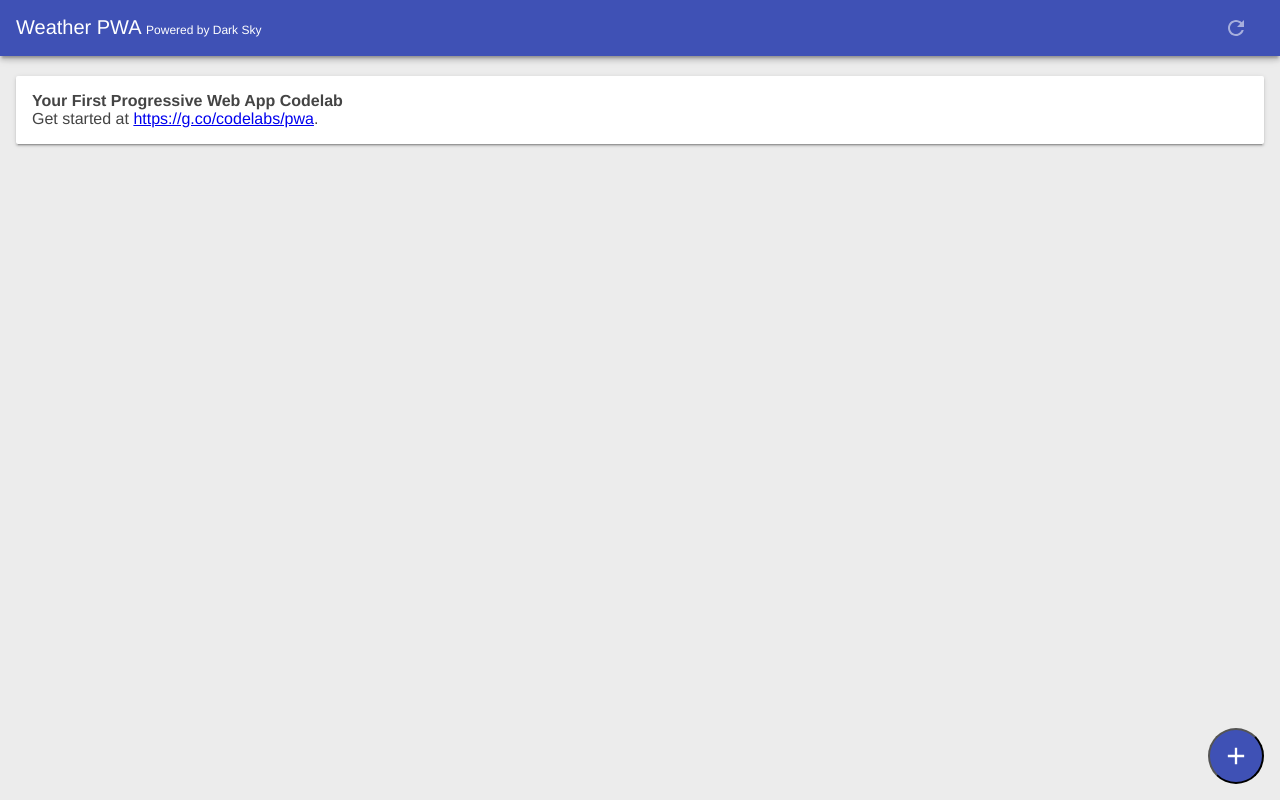
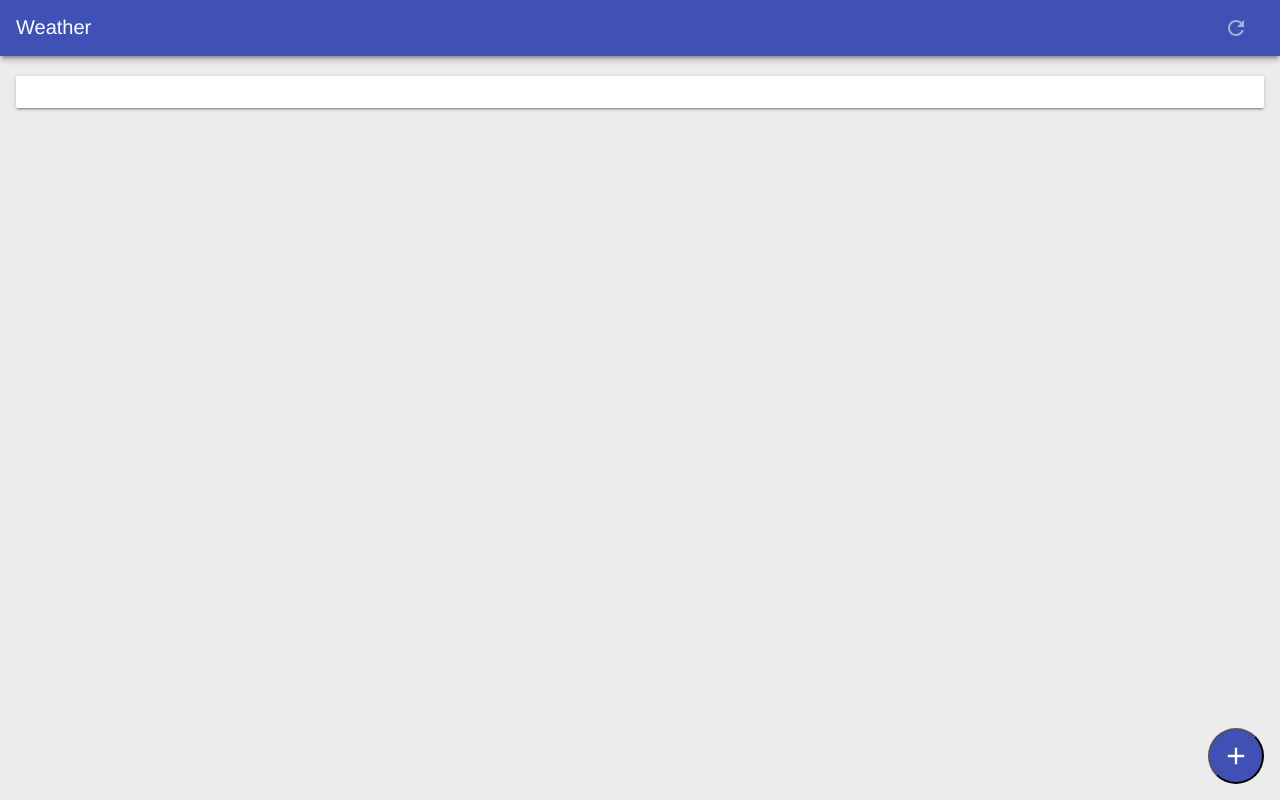
Before and after one commit to pragatising/firstassignment, a website: page public/index.html in a window 1280 px wide. Drawn offline with Linux system fonts and the light colour scheme.

Commit message:
😚😬 Updated with Glitch

```diff
--- a/public/index.html
+++ b/public/index.html
@@ -22,7 +22,7 @@
   <meta charset="utf-8">
   <meta http-equiv="X-UA-Compatible" content="IE=edge">
   <meta name="viewport" content="width=device-width, initial-scale=1.0">
-  <title>Weather PWA</title>
+  <title>Weather</title>
   <meta name="codelab" content="your-first-pwa-v3">
   <link rel="stylesheet" type="text/css" href="/styles/inline.css">
   <link rel="icon" href="/images/favicon.ico" type="image/x-icon" />
@@ -48,10 +48,8 @@
 
   <header class="header">
     <h1>
-      Weather PWA
-      <a href="https://darksky.net/poweredby/" class="powered-by">
-        Powered by Dark Sky
-      </a>
+      Weather
+
     </h1>
     <button id="butInstall" aria-label="Install" hidden></button>
     <button id="butRefresh" aria-label="Refresh"></button>
@@ -64,8 +62,8 @@
     </button>
 
     <div id="about" class="weather-card">
-      <b>Your First Progressive Web App Codelab</b><br>
-      Get started at <a href="https://g.co/codelabs/pwa">https://g.co/codelabs/pwa</a>.
+      <b id="summary"></b>
+
     </div>
 
     <div id="weather-template" class="weather-card" hidden>
--- a/public/scripts/app.js
+++ b/public/scripts/app.js
@@ -296,6 +296,8 @@ function saveUserLocationThenUpdateUI() {
 
 function addUserLocationToCityToAddList() {
   const cityToAddList = document.getElementById("selectCityToAdd");
+  const summary=document.getElementById("summary");
+  summary.text=localStorage.getItem('userLocation');
   const option = document.createElement("option");
   option.value = localStorage.getItem('userLocation');
   option.text = "Current Location";
--- a/public/service-worker.js
+++ b/public/service-worker.js
@@ -18,7 +18,7 @@
 'use strict';
 
 // CODELAB: Update cache names any time any of the cached files change.
-const CACHE_NAME = 'static-cache-v2';
+const CACHE_NAME = 'static-cache-v1';
 const DATA_CACHE_NAME = 'data-cache-v1';
 
 // CODELAB: Add list of files to cache here.
```
